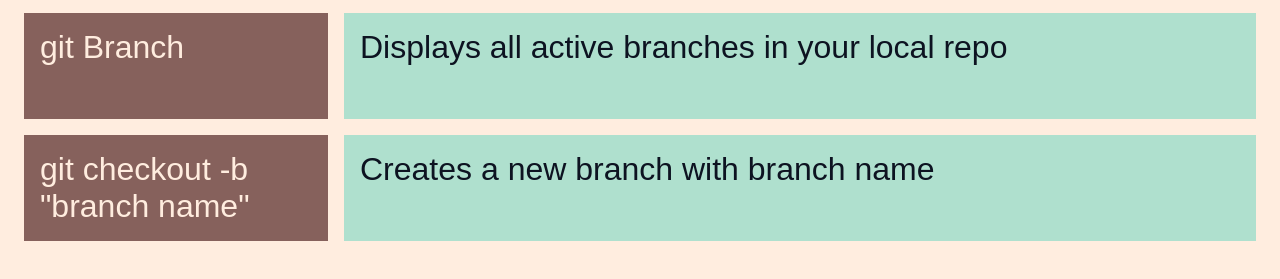
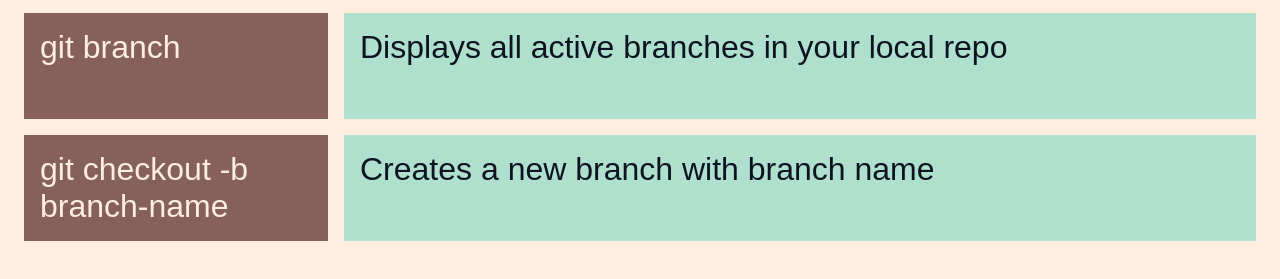
Before and after one commit to DimitarIM/version-control, a plain HTML site: page index.html in a window 1280 px wide. Shown: the part 451-730 px from the top of the page. Drawn offline with Linux system fonts and the light colour scheme.

Commit message:
changed a capital letter

```diff
--- a/index.html
+++ b/index.html
@@ -20,10 +20,10 @@
         <div class="git-commands_command">git pull</div>
         <div class="git-commands_effect">Updates your local repo to be the same as the remote repo</div>
 
-        <div class="git-commands_command">git Branch</div>
+        <div class="git-commands_command">git branch</div>
         <div class="git-commands_effect">Displays all active branches in your local repo</div>
 
-        <div class="git-commands_command">git checkout -b "branch name"</div>
+        <div class="git-commands_command">git checkout -b branch-name</div>
         <div class="git-commands_effect">Creates a new branch with branch name</div>
     </main>
     <footer></footer>
```
